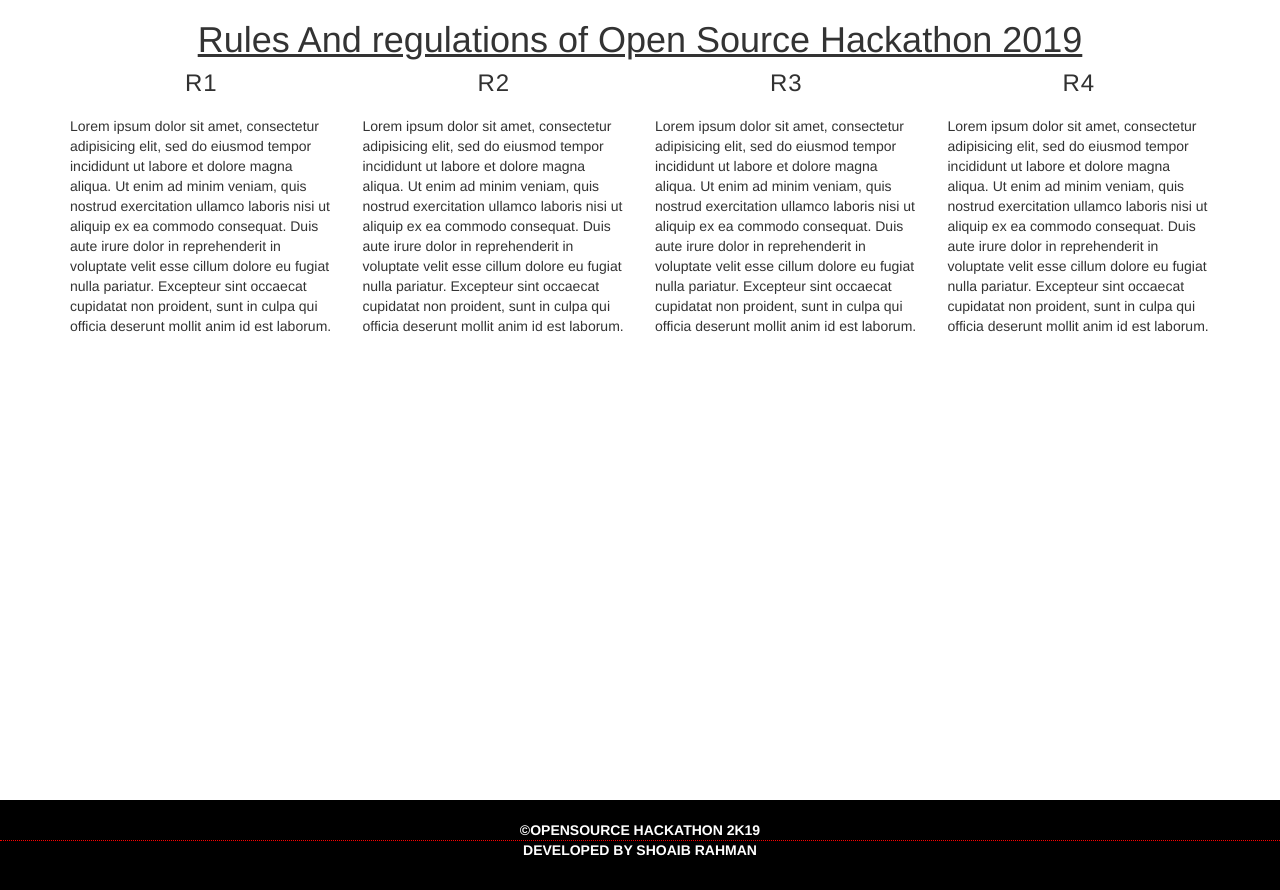
After one commit to shoaibswe/StaticWebsiteForOpenSourceHackathon2k19, a PHP site: page /rulesndreg.php in a window 1280 px wide. The commit adds this page. Run offline with PHP 8.4, Linux system fonts and the light colour scheme.

Commit message:
added rules and regulations and updates sql

```diff
--- a/css/style.css
+++ b/css/style.css
@@ -31,7 +31,7 @@ body{
 }
 
 nav{
-	margin-left: 35%;
+	margin-left: 10%;
 	width: 100%;
 	color: #e4321e;
 	background: transparent;
@@ -69,14 +69,13 @@ li{
 }
 a{
 	padding: 20px;
-	width: 100px;
+	width: 100%;
 	display: block;
 	text-decoration: none;
 	color: #e4321e;
 	text-transform: uppercase;
 	font-weight: bold;
 }
-
 #home{
 	height: 700px;
 	background: pink;
@@ -310,3 +309,10 @@ margin-top: 0;
   text-transform: uppercase;
   text-align: center;
 }
+
+
+#rulesndreg{
+		height: 700px;
+	display: inline-block;
+	width: 100%;
+}
--- /dev/null
+++ b/rulesndreg.php
@@ -0,0 +1,90 @@
+<!DOCTYPE html>
+<html>
+<head>
+	<title>Rules and Reg</title>
+	  <meta charset="utf-8">
+  <meta name="viewport" content="width=device-width, initial-scale=1">
+  <link rel="stylesheet" type="text/css" href="css/style.css">
+
+  <link rel="stylesheet" href="https://maxcdn.bootstrapcdn.com/bootstrap/3.4.0/css/bootstrap.min.css">
+  <script src="https://ajax.googleapis.com/ajax/libs/jquery/3.4.0/jquery.min.js"></script>
+  <script src="https://maxcdn.bootstrapcdn.com/bootstrap/3.4.0/js/bootstrap.min.js"></script>
+</head>
+<body>
+
+
+
+<div id="rulesndreg">
+    <div class="container">
+    <h1 style="text-decoration: underline;">Rules And regulations of Open Source Hackathon 2019</h1>
+        <div class="row" align="left">
+
+
+
+           <div class="col-md-3">
+
+            <h3 class="bfits">R1</h3>
+
+                    <p>Lorem ipsum dolor sit amet, consectetur adipisicing elit, sed do eiusmod
+                    tempor incididunt ut labore et dolore magna aliqua. Ut enim ad minim veniam,
+                    quis nostrud exercitation ullamco laboris nisi ut aliquip ex ea commodo
+                    consequat. Duis aute irure dolor in reprehenderit in voluptate velit esse
+                    cillum dolore eu fugiat nulla pariatur. Excepteur sint occaecat cupidatat non
+                    proident, sunt in culpa qui officia deserunt mollit anim id est laborum.
+                    </p>
+
+          </div>
+
+    <div class="col-md-3">
+
+            <h3 class="bfits">R2</h3>
+
+                    <p>Lorem ipsum dolor sit amet, consectetur adipisicing elit, sed do eiusmod
+                    tempor incididunt ut labore et dolore magna aliqua. Ut enim ad minim veniam,
+                    quis nostrud exercitation ullamco laboris nisi ut aliquip ex ea commodo
+                    consequat. Duis aute irure dolor in reprehenderit in voluptate velit esse
+                    cillum dolore eu fugiat nulla pariatur. Excepteur sint occaecat cupidatat non
+                    proident, sunt in culpa qui officia deserunt mollit anim id est laborum. </p>
+
+          </div>
+
+    <div class="col-md-3">
+
+            <h3 class="bfits">R3</h3>
+
+                    <p>Lorem ipsum dolor sit amet, consectetur adipisicing elit, sed do eiusmod
+                    tempor incididunt ut labore et dolore magna aliqua. Ut enim ad minim veniam,
+                    quis nostrud exercitation ullamco laboris nisi ut aliquip ex ea commodo
+                    consequat. Duis aute irure dolor in reprehenderit in voluptate velit esse
+                    cillum dolore eu fugiat nulla pariatur. Excepteur sint occaecat cupidatat non
+                    proident, sunt in culpa qui officia deserunt mollit anim id est laborum.</p>
+
+          </div>
+
+    <div class="col-md-3">
+
+            <h3 class="bfits">R4</h3>
+
+                    <p>Lorem ipsum dolor sit amet, consectetur adipisicing elit, sed do eiusmod
+                    tempor incididunt ut labore et dolore magna aliqua. Ut enim ad minim veniam,
+                    quis nostrud exercitation ullamco laboris nisi ut aliquip ex ea commodo
+                    consequat. Duis aute irure dolor in reprehenderit in voluptate velit esse
+                    cillum dolore eu fugiat nulla pariatur. Excepteur sint occaecat cupidatat non
+                    proident, sunt in culpa qui officia deserunt mollit anim id est laborum. </p>
+
+          </div>
+
+    </div>
+</div>
+</div>
+
+
+
+</body>
+
+<div class="footer" title="Developer Info">
+<a href="mailto:shoaibswe@gmail.com"; title="Find Me">
+©OpenSource Hackathon 2K19 <br> Developed by  Shoaib Rahman</a>
+ </div>
+
+</html>
```
Also changed, not shown: index.php (+23 -11 lines), opensourcehackathon.sql (+12 -8 lines), images/rules.jpg (added).
